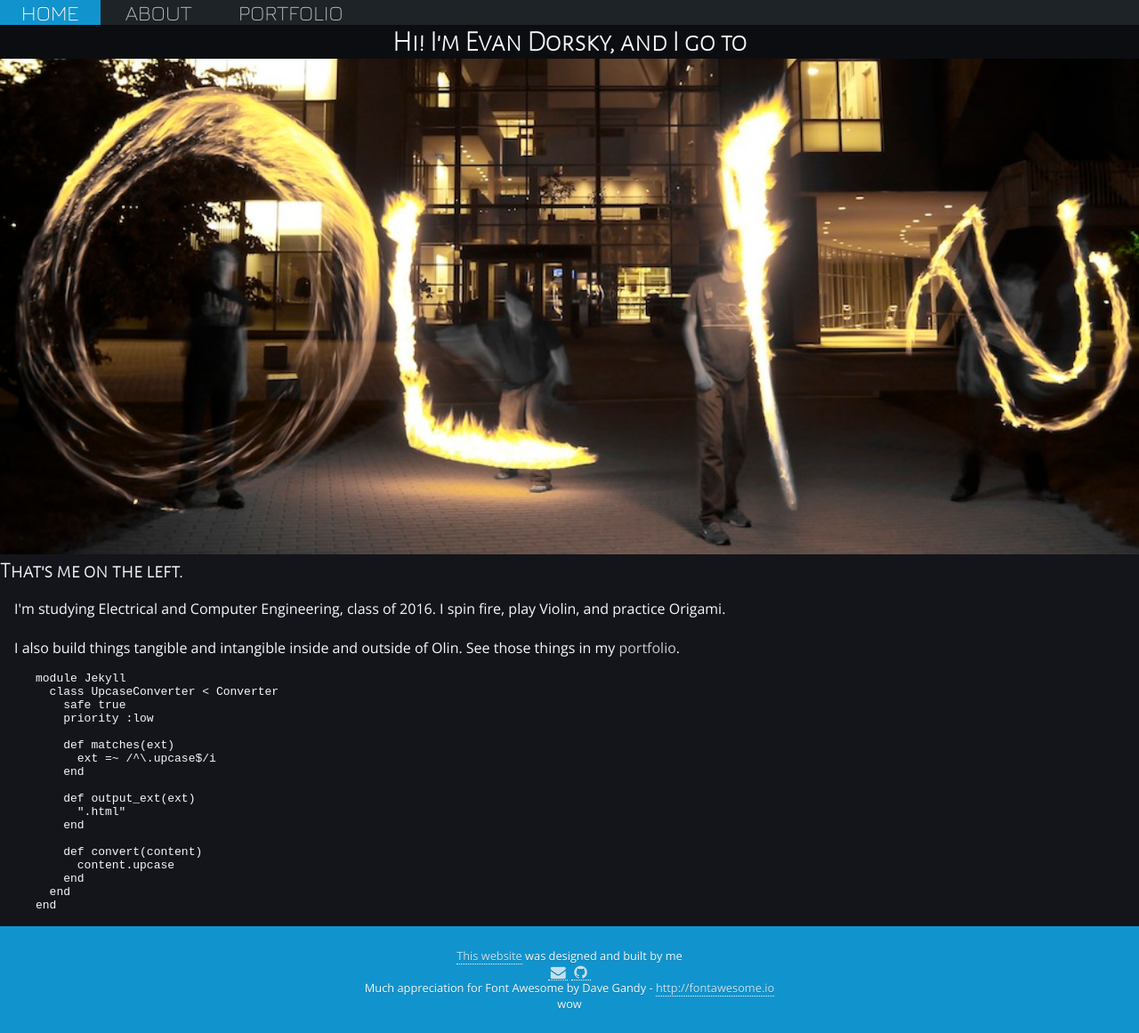
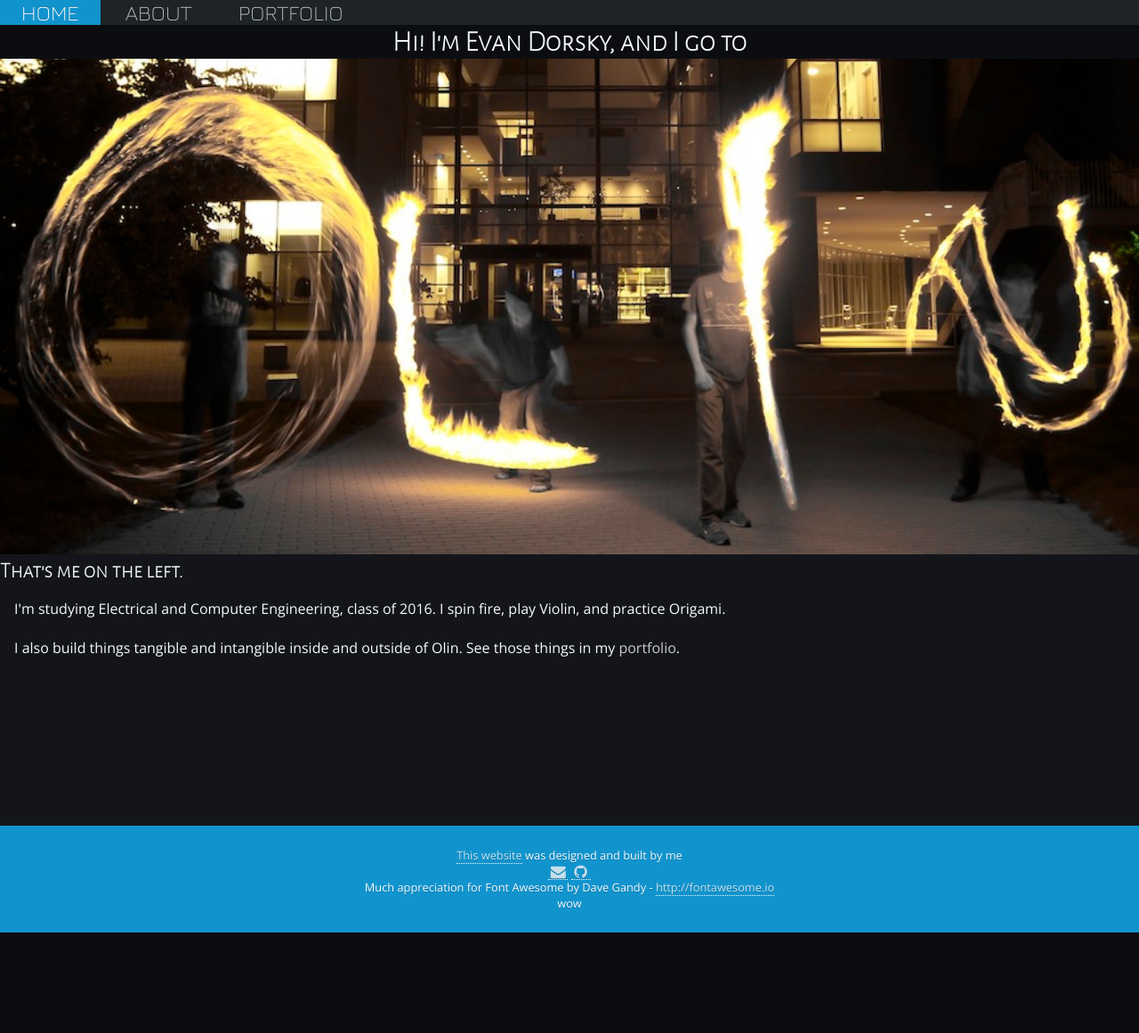
Before and after one commit to EnigMoiD/enigmoid.github.io, a Jekyll site: the page built from index.html, in a window 1280 px wide. Shown: the whole page at 89% size. Built offline with Jekyll 4.4.1, drawn with Linux system fonts in a browser that asks for light colours; nearby versions of some CDN libraries; after the commit the page ends 1048 px from its top, so only the background shows below that.

Commit message:
Removed code snippet test, local dev env problems

```diff
--- a/index.html
+++ b/index.html
@@ -13,23 +13,3 @@ active: home
 	<br><br>
 	I also build things tangible and intangible inside and outside of Olin. See those things in my <a href="/portfolio.html">portfolio</a>.
 </p>
-{% highlight ruby %}
-module Jekyll
-  class UpcaseConverter < Converter
-    safe true
-    priority :low
-
-    def matches(ext)
-      ext =~ /^\.upcase$/i
-    end
-
-    def output_ext(ext)
-      ".html"
-    end
-
-    def convert(content)
-      content.upcase
-    end
-  end
-end
-{% endhighlight %}
```
